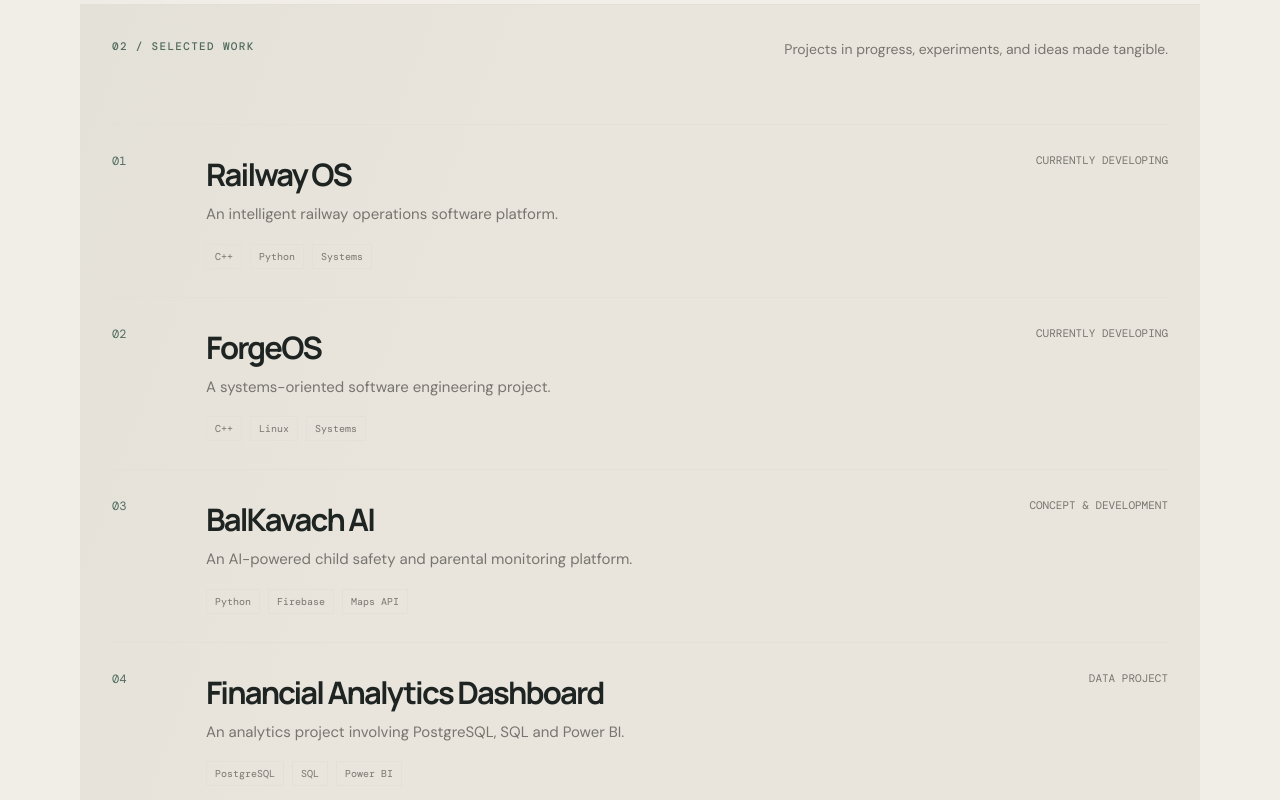
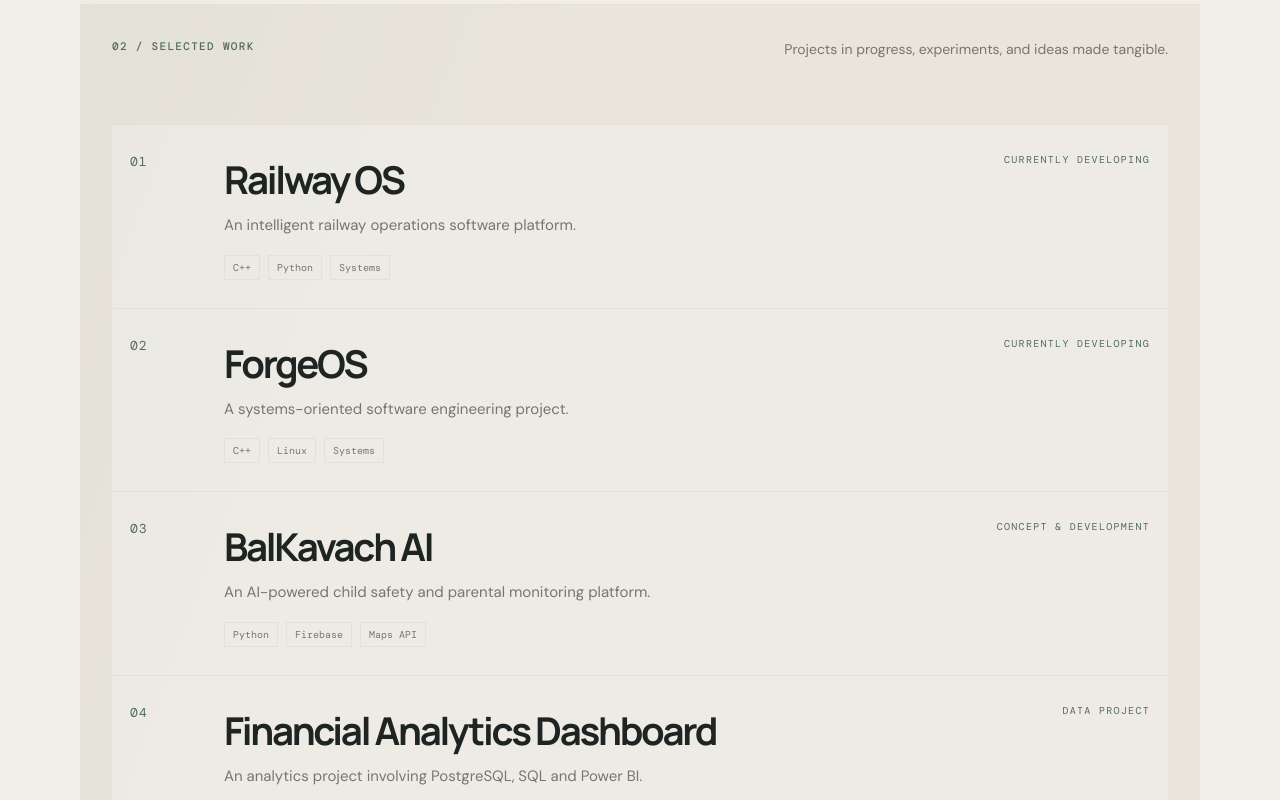
Before and after one commit to vaibhavmishra-sde/Portfolio, a React (Vite) app: page / in a window 1280 px wide. Shown: the part 1580-2380 px from the top of the page. Built offline with nearby package versions, Linux system fonts and the light colour scheme.

Commit message:
elevate project presentation

```diff
--- /dev/null
+++ b/src/project-premium.css
@@ -0,0 +1 @@
+.project{background:rgba(255,255,255,.25);padding-left:18px;padding-right:18px;border-radius:2px}.project h3{font-size:clamp(28px,3vw,40px)}.project-number{font-size:13px;letter-spacing:.08em}.project-status{color:var(--accent);font-size:10px;letter-spacing:.13em}.project:hover{background:rgba(82,107,93,.07);box-shadow:inset 4px 0 0 var(--accent)}
```
Also changed, not shown: src/App.tsx (+1 -0 lines).
